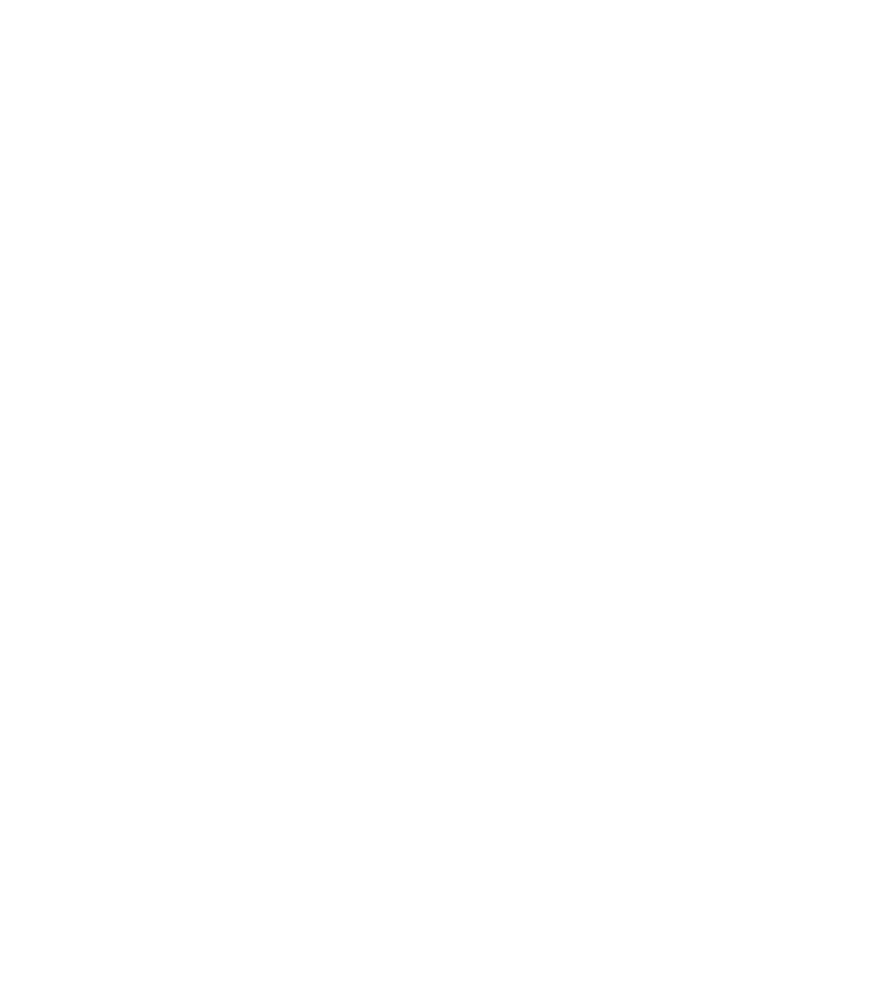
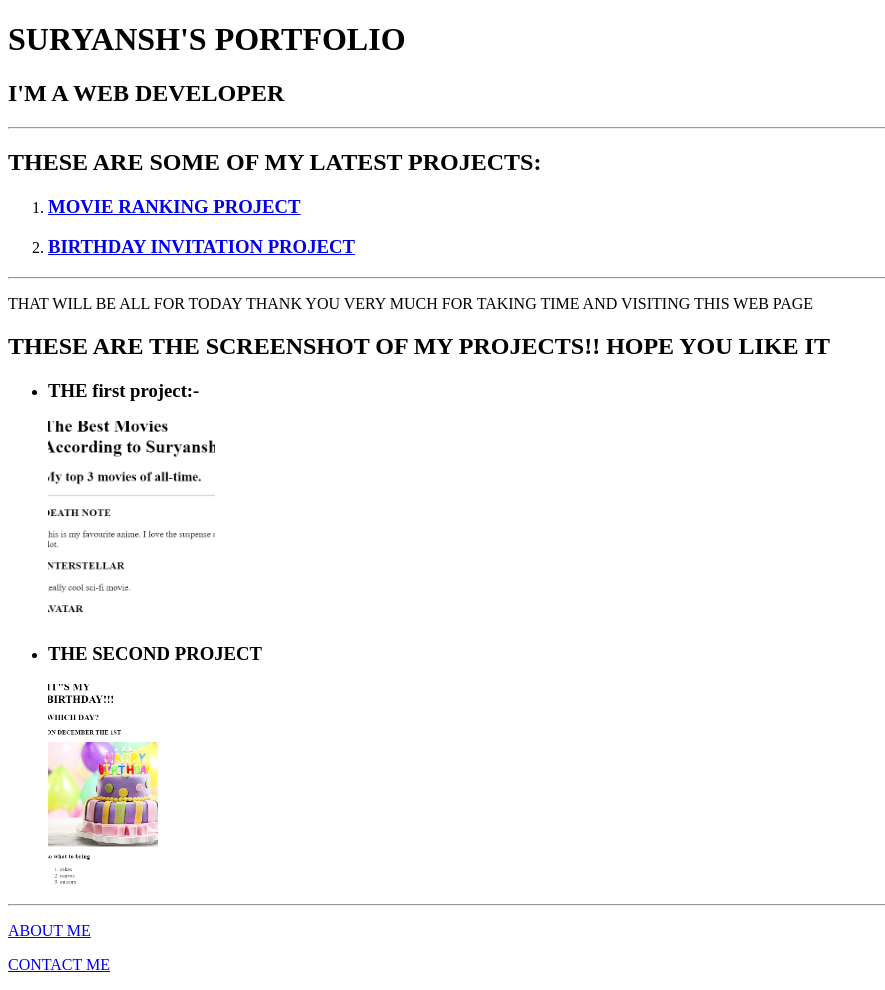
Before and after one commit to suryansh3002/html-portfolio, a plain HTML site: page index.html in a window 1280 px wide. Shown: the whole page, without its empty margins (0-885 px from the left). Before the commit the page ends 800 px from the top, so only its background shows below. Drawn offline with Linux system fonts and the light colour scheme.

Commit message:
Update index.html

```diff
--- a/index.html
+++ b/index.html
@@ -1,4 +1,40 @@
 <!-- TODO 1: Create the HTML Boilerplate -->
+<!DOCTYPE html>
+<html lang="en">
+<head>
+    <meta charset="UTF-8">
+    <meta name="viewport" content="width=device-width, initial-scale=1.0">
+    <title>suryansh's portfolio</title>
+</head>
+<body>
+<h1>SURYANSH'S PORTFOLIO</h1>
+    <h2>I'M A WEB DEVELOPER</h2>
+    <hr>
+    <h2>THESE  ARE SOME OF MY LATEST PROJECTS:</h2>
+    <ol>
+    <li><h3><a href="./public/movie-ranking.html">MOVIE RANKING PROJECT</a></h3></li>
+    <li><h3><a href="./public/birthday-invitation.html">BIRTHDAY INVITATION PROJECT</a></h3></li>
+</ol>
+<hr>
+<p>THAT WILL BE ALL FOR TODAY THANK YOU VERY MUCH FOR TAKING TIME AND  VISITING THIS WEB PAGE </p>
+
+<h2>THESE ARE THE SCREENSHOT OF MY PROJECTS!!
+    HOPE YOU LIKE IT
+</h2>
+<ul>
+    <li><h3>THE first project:-</h3></li>
+
+        <img src="./assets/images/movie-screenshot.png"height="200" alt="ranking screenshot">
+
+    <li><h3>THE SECOND PROJECT</h3></li>
+
+    <img src="./assets/images/birthday-screenshot.png" height="200" alt="movie ranking project preview" />
+</ul>
+<hr>
+<p><a href="./public/about.html">ABOUT ME</a> </p>
+<p><a href="./public/contact.html">CONTACT ME</a></p>
+</body>
+</html>
 
 <!-- TODO 2: Add Your previous projects' HTML into the public folder -->
 
```
